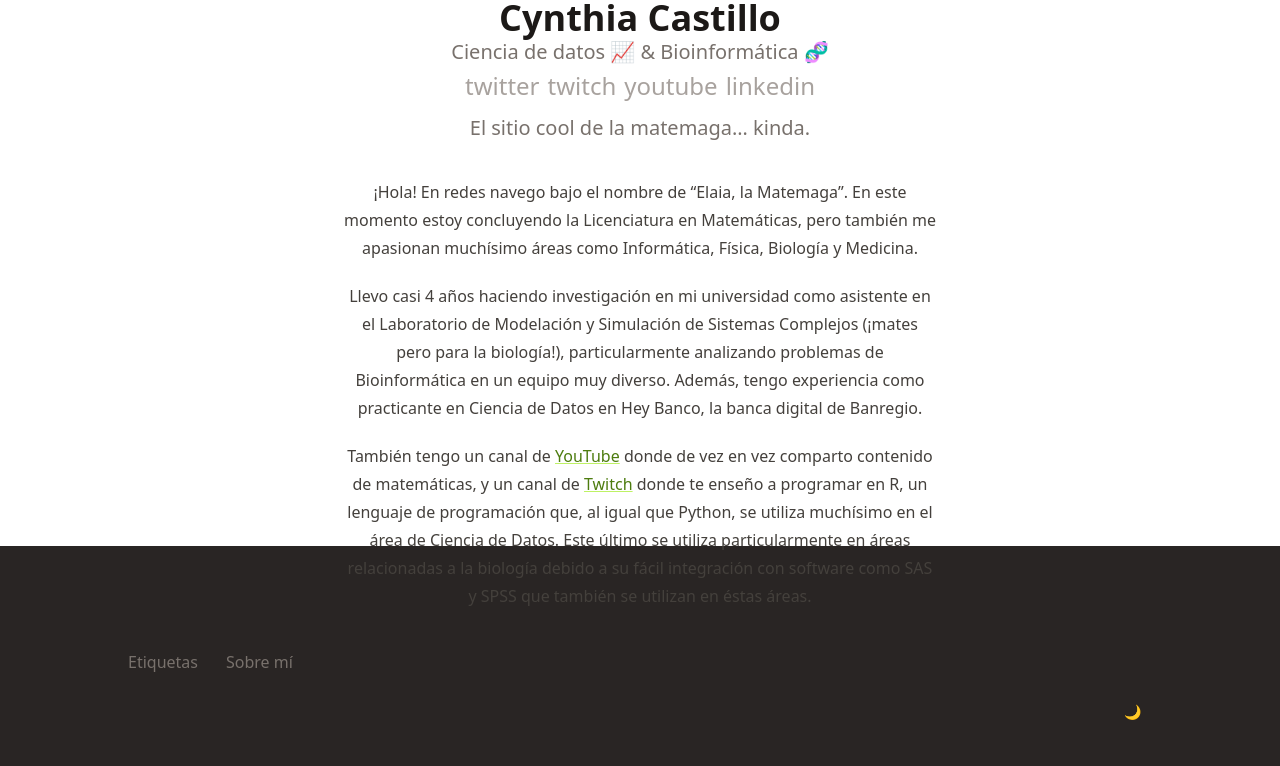
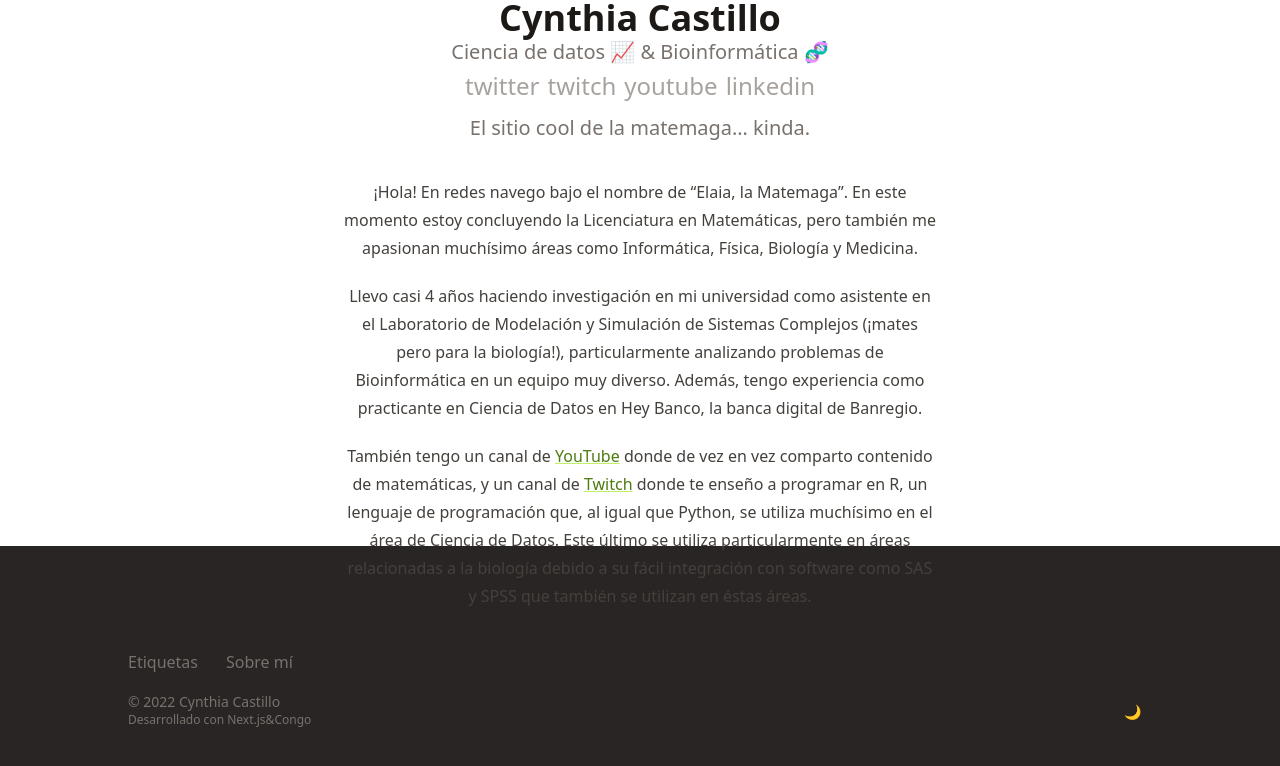
Before and after one commit to Axolodev/next-theme-congo, a Next.js app: page / in a window 1280 px wide. Shown: the part 254-1020 px from the top of the page. Built offline with nearby package versions, Linux system fonts and the light colour scheme.

Commit message:
feat: add footer copyright and attributions

```diff
--- /dev/null
+++ b/components/atoms/copyright.tsx
@@ -0,0 +1,11 @@
+export default function Copyright() {
+  /** @TODO Allow translation */
+  /** @TODO Get author name from config file */
+  return (
+    <p className="text-sm text-neutral-500 dark:text-neutral-400">
+      &copy; {new Date().getFullYear()}
+      {` `}
+      Cynthia Castillo
+    </p>
+  );
+}
--- a/components/atoms/index.ts
+++ b/components/atoms/index.ts
@@ -1,2 +1,3 @@
 export { default as MoonIcon } from "./moonIcon";
 export { default as SunIcon } from "./sunIcon";
+export { default as Copyright } from "./copyright";
--- /dev/null
+++ b/components/molecules/attributions.tsx
@@ -0,0 +1,26 @@
+export default function Attributions() {
+  /** @TODO Allow translation */
+  /** @TODO Get author name from config file */
+  return (
+    <p className="text-xs text-neutral-500 dark:text-neutral-400">
+      Desarrollado con{" "}
+      <a
+        className="hover:underline hover:decoration-primary-400 hover:text-primary-500"
+        href="https://nextjs.org/"
+        target="_blank"
+        rel="noopener noreferrer"
+      >
+        Next.js
+      </a>
+      &amp;
+      <a
+        className="hover:underline hover:decoration-primary-400 hover:text-primary-500"
+        href="https://git.io/hugo-congo"
+        target="_blank"
+        rel="noopener noreferrer"
+      >
+        Congo
+      </a>
+    </p>
+  );
+}
--- a/components/molecules/index.ts
+++ b/components/molecules/index.ts
@@ -3,4 +3,5 @@ export { default as AuthorImage } from "./authorImage";
 export { default as AuthorLink } from "./authorLink";
 export { default as ThemeToggler } from "./themeToggler";
 export { default as FooterLink } from "./footerLink";
+export { default as Attributions } from "./attributions";
 export type { AuthorLinkProps } from "./authorLink";
--- a/components/molecules/logo/ImageLogo.tsx
+++ b/components/molecules/logo/ImageLogo.tsx
@@ -7,7 +7,7 @@ export interface ImageLogoProps {
 }
 
 export default function ImageLogo({ src, url }: ImageLogoProps) {
-  // @TODO: Add alt text
+  /** @TODO Add alt text */
   return (
     <Link href={url} className="mr-2">
       <Image
--- a/components/organisms/Header/hybrid.tsx
+++ b/components/organisms/Header/hybrid.tsx
@@ -26,7 +26,6 @@ function HybridHeader() {
             {/** @TODO Allow translations */}
           </div>
           {/** @TODO Allow search */}
-          {/** @TODO Search Option */}
           {/* Basic menu */}
           <ul className="hidden list-none flex-row text-right sm:flex">
             {URLs.map(({ url, title, name }) => (
--- a/components/organisms/footer.tsx
+++ b/components/organisms/footer.tsx
@@ -1,5 +1,5 @@
-import { ThemeToggler } from "../molecules";
-import { FooterLink } from "../molecules";
+import { Copyright } from "../atoms";
+import { ThemeToggler, FooterLink, Attributions } from "../molecules";
 
 const footerLinks = [
   {
@@ -28,6 +28,8 @@ export default function Footer() {
       <div className="flex items-center justify-between">
         <div>
           {/** @TODO Allow showing / hiding theme attribution and copyright */}
+          <Copyright />
+          <Attributions />
         </div>
         <ThemeToggler />
       </div>
```
